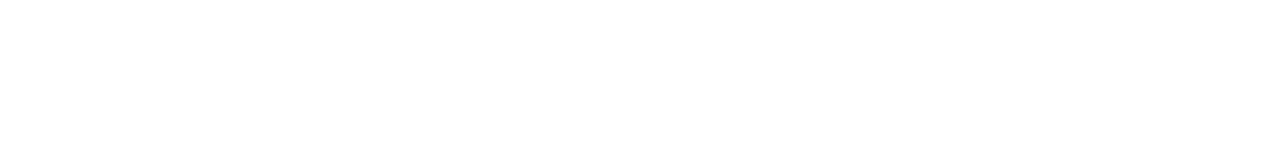
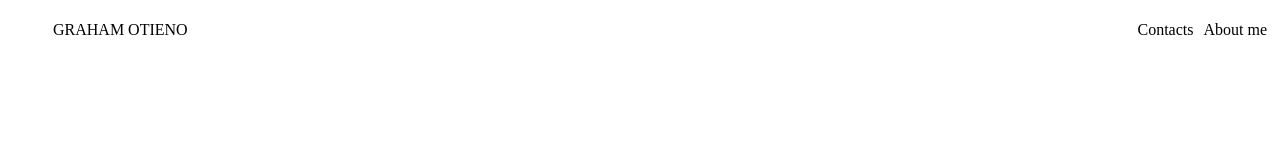
Before and after one commit to Graham12248/week1-project, a plain HTML site: page index.html in a window 1280 px wide. Drawn offline with Linux system fonts and the light colour scheme.

Commit message:
started working on index.html and styles.css

```diff
--- a/index.html
+++ b/index.html
@@ -2,11 +2,19 @@
 <html>
   <head>
     <meta charset="utf-8">
-    <meta name="viewport" content="">
+    <meta name="viewport" content="width=device-width initial-sccale=1.0">
     <title>Portfolio</title>
     <link rel="stylesheet" href="styles.css">
   </head>
   <body>
+    <div class="navbar">
+      <ul>
+        <li class="name" >GRAHAM OTIENO</li>
+        <li><a href="#about"></a>About me</li>
+        <li><a href="#contacts"></a>Contacts</li>
+      </ul>
+
+    </div>
 
   </body>
 </html>
--- a/styles.css
+++ b/styles.css
@@ -0,0 +1,11 @@
+.name{
+  float:left;
+}
+li{
+  float: right;
+  list-style: none;
+  padding: 5px;
+}
+li:hover{
+  color: red;
+}
```
